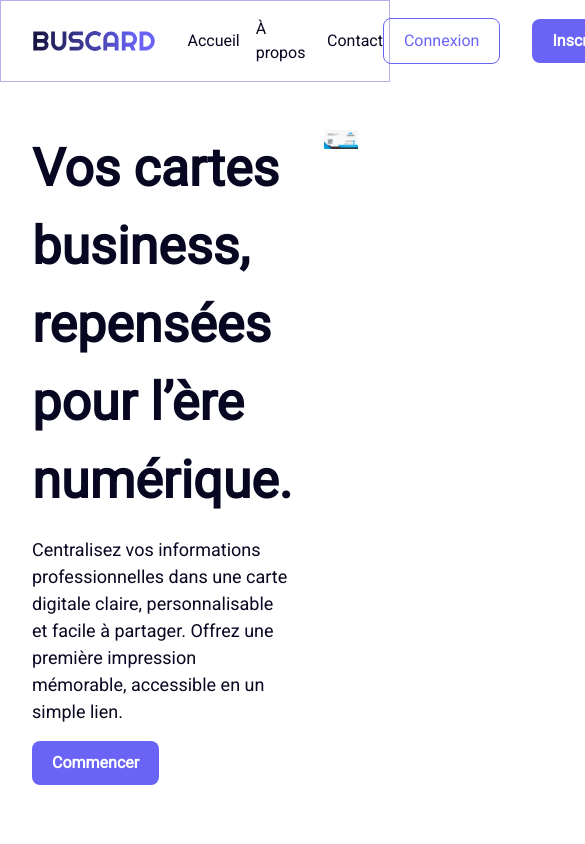
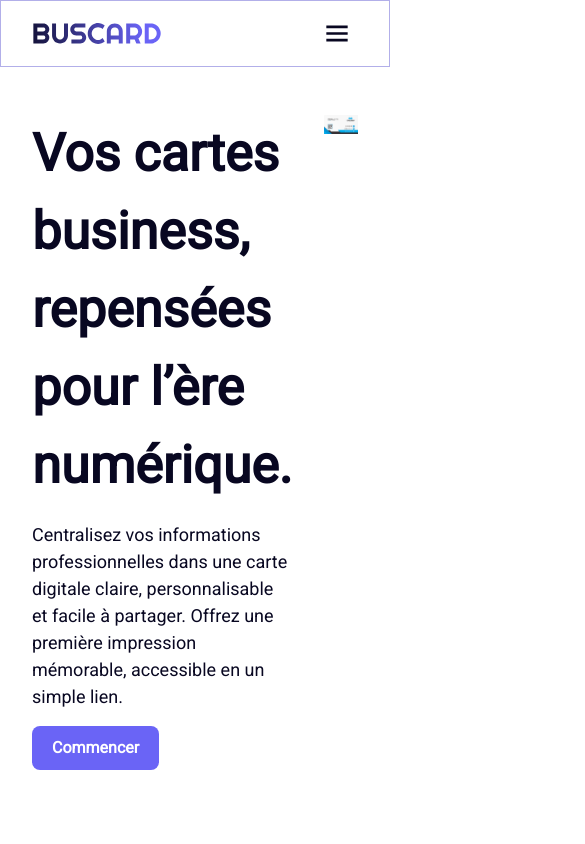
Before and after one commit to Valeryio/uniq_link_gen, a React (Vite) app in the folder frontend/: page / in a window 390 px wide. Shown: the top 844 px of the page, 585 px wide, since content can reach past the window. Built offline with nearby package versions, Linux system fonts and the light colour scheme.

Commit message:
Update the style for the responsive primary header Adding the modalParent.jsx component

```diff
--- a/frontend/src/components/header.jsx
+++ b/frontend/src/components/header.jsx
@@ -9,8 +9,12 @@ const PrimaryHeader = () => {
                 <Link to="/" className="w-[8rem]">
                     <img src="./logo.svg" alt="" />
                 </Link>
-                <nav className="">
-                    <ul className="flex items-center gap-[1rem]">
+            </div>
+
+            <nav className=" hidden
+
+            sm:block ">
+                <ul className="flex flex-wrap items-center gap-[1rem]">
                     <li className=" hover:text-primary-purple hover:font-medium ">
                         <Link to="/" >Accueil</Link>
                     </li>
@@ -22,9 +26,10 @@ const PrimaryHeader = () => {
                     </li>
                 </ul>
             </nav>
-            </div>
 
-            <div className="flex items-center gap-[2rem]">
+            <div className=" hidden
+
+                sm:flex flex-wrap items-center gap-[2rem]">
                 <Link to="/login" >
                     <Button styleType="secondary" >Connexion</Button>
                 </Link>
@@ -32,6 +37,16 @@ const PrimaryHeader = () => {
                     <Button>Inscription</Button>
                 </Link>
             </div>
+
+            <div className="flex gap-[2rem] items-center max-w-[16rem]  px-1 " >
+              <a className="flex gap-[1rem] cursor-pointer
+
+                sm:hidden " >
+
+                <img src="/icons/menu.svg" alt="" />
+              </a>
+            </div>
+
 		</header>
     )
 };
--- /dev/null
+++ b/frontend/src/components/modalParent.jsx
@@ -0,0 +1,58 @@
+
+import { Children } from "react";
+import { useState, useEffect } from "react";
+
+
+
+const ModalParent = ({
+	children,
+	show=true,
+	onClose
+}) => {
+
+
+	/**
+	 * close - Boolean variable to set the state of the pop up. Open or
+	 * not. It's an intern control variable for the pop up!
+	 */
+	const [close, setClose] = useState(false);
+
+
+	/**
+	 * @function handleClose
+	 * @description - close the popUp from the intern close button
+	 */
+	const handleClose = () => {
+		setClose(!close);
+		onClose();
+	};
+
+	/**
+	 * The initial state of close is not updated when
+	 * show changes. We have to update it to false again
+	 * to allow the component to open Up !
+	 */
+	useEffect(() => {
+	 	setClose(false);
+	}, [show]);
+
+
+	return (
+		<div className={`${!close && show ? "flex" : "hidden"}  items-end bg-white shadw-2xl
+			rounded-xl border-1 max-w-[20rem] w-full z-10 absolute flex-col gap-[1rem] left-[50%]
+			translate-x-[-50%] bottom-0 shadow-[0px_200px_0px_10000000px_rgba(0,0,0,0.25)]
+			top-[50%]	p-[1rem] h-[18rem] `}
+		>
+
+      <button className="cursor-pointer hover:opacity-50 " type="button" onClick={handleClose} >
+        <img src="/icons/cross-x.svg" alt="" />
+      </button>
+
+
+		{children}
+
+		</div>
+	)
+};
+
+export default ModalParent;
--- a/frontend/src/pages/user/privateHome.jsx
+++ b/frontend/src/pages/user/privateHome.jsx
@@ -207,7 +207,7 @@ const PrivateHome = () => {
 							))
 
 						:
-							<div className=" text-[4rem]  ">
+							<div className=" text-[2rem]  ">
 								Vous n'avez aucune information a partager !
 							</div>
 					}
```
Also changed, not shown: frontend/src/pages/public/register.jsx (+4 -3 lines). Lines whose indentation alone changed are shown as unchanged.
